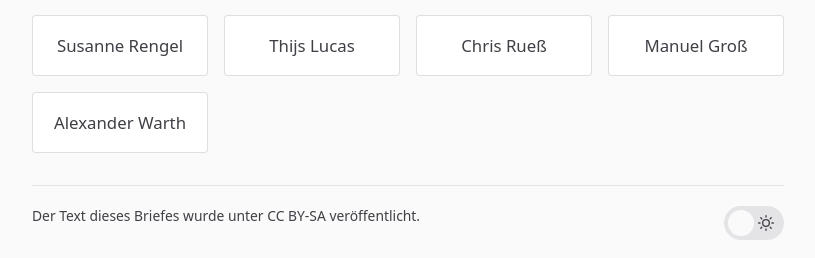
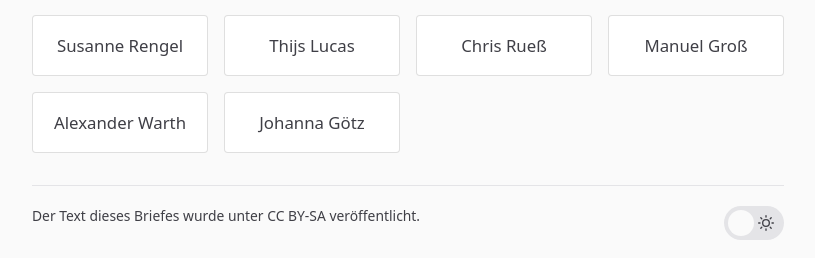
Before and after one commit to itrich/vsh-bleibt, a Jekyll site: the page built from OFFENERBRIEF.md, in a window 1280 px wide and 900 px high, scrolled down 6385 px. Shown: the part 639-897 px from the top of the window, without its empty margins (232-1047 px from the left). Built offline with Jekyll 4.4.1, drawn with Linux system fonts in a browser that asks for light colours.

Commit message:
Update signees.yml

```diff
--- a/_data/signees.yml
+++ b/_data/signees.yml
@@ -67,3 +67,4 @@
 - name: Chris Rueß
 - name: Manuel Groß
 - name: Alexander Warth
+- name: Johanna Götz
```
